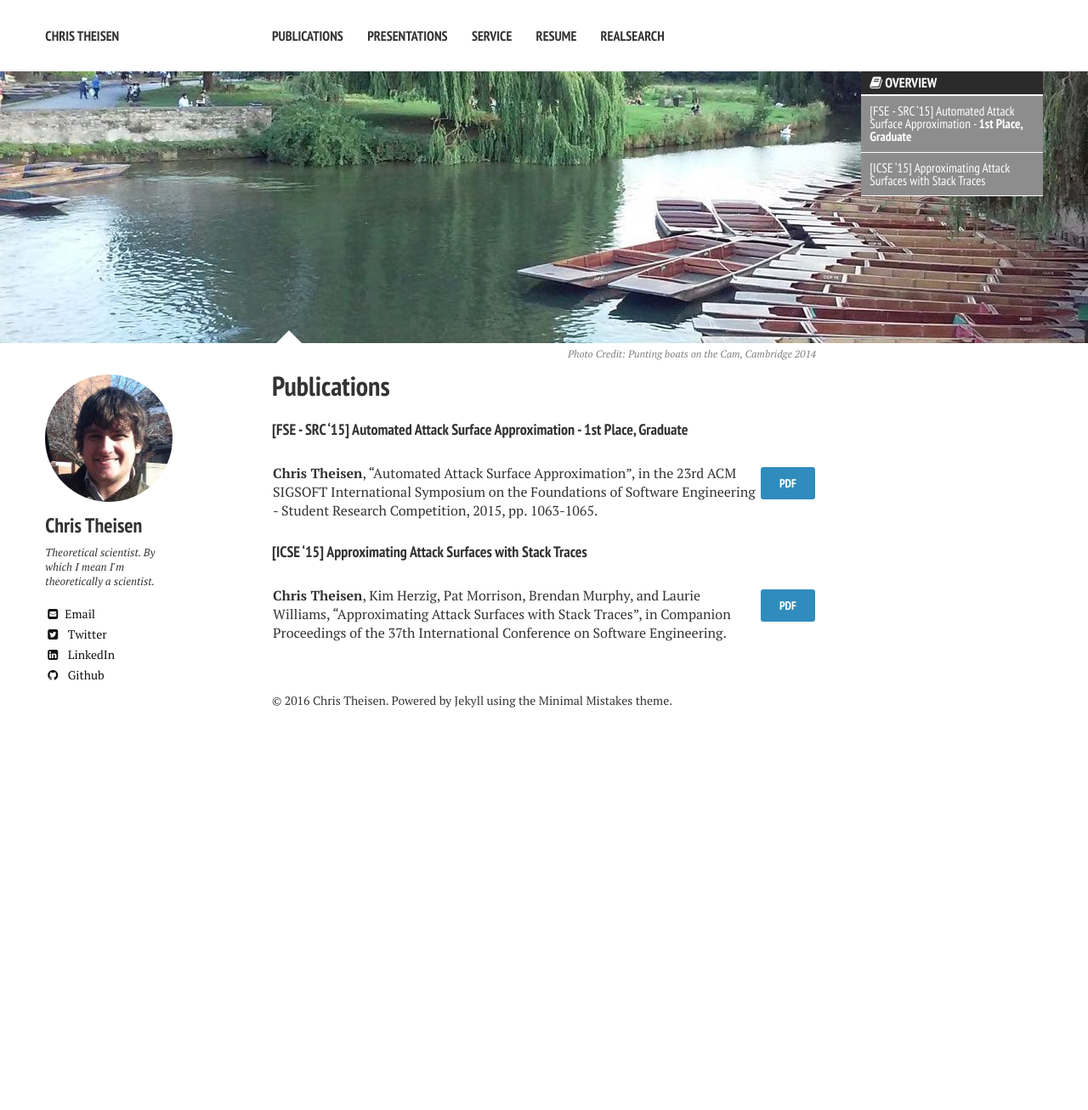
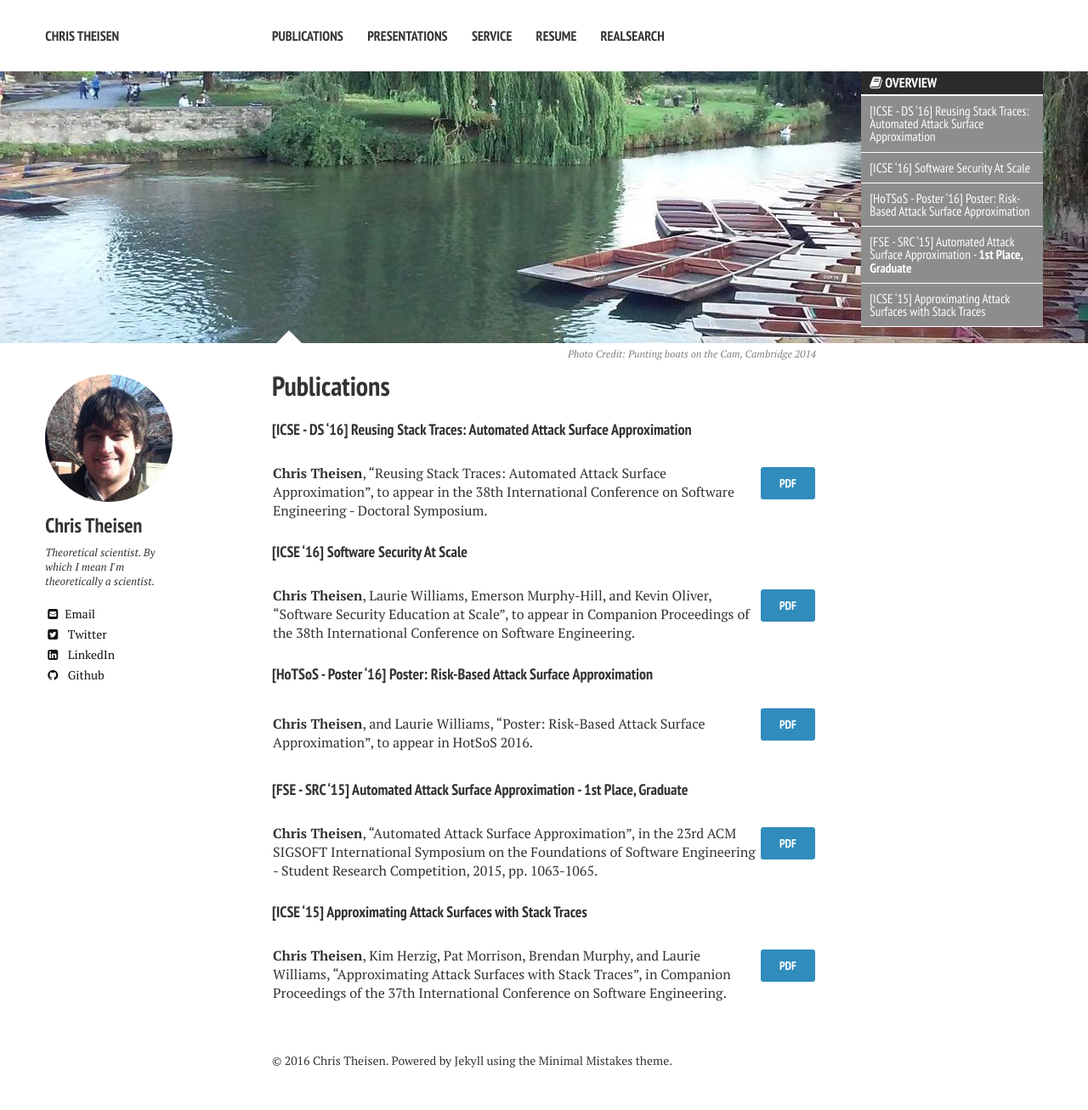
Before and after one commit to theisencr/old_webpage, a Jekyll site: the page built from publications/index.md, in a window 1280 px wide. Shown: the whole page at 85% size. Built offline with Jekyll 4.4.1, drawn with Linux system fonts in a browser that asks for light colours; nearby versions of some CDN libraries; before the commit the page ends 900 px from its top, so only the background shows below that.

Commit message:
Publication Update

```diff
--- a/publications/index.md
+++ b/publications/index.md
@@ -12,6 +12,18 @@ image:
 
 {% include _toc.html %}
 
+#### [ICSE - DS '16] Reusing Stack Traces: Automated Attack Surface Approximation
+
+**Chris Theisen**, “Reusing Stack Traces: Automated Attack Surface Approximation”, to appear in the 38th International Conference on Software Engineering - Doctoral Symposium. | <a href="https://github.com/theisencr/theisencr.github.io/blob/master/assets/pubs/DoctoralSymposium_preprint.pdf" class="btn btn-info">PDF</a>
+
+#### [ICSE '16] Software Security At Scale
+
+**Chris Theisen**, Laurie Williams, Emerson Murphy-Hill, and Kevin Oliver, “Software Security Education at Scale”, to appear in Companion Proceedings of the 38th International Conference on Software Engineering. | <a href="https://github.com/theisencr/theisencr.github.io/blob/master/assets/pubs/ICSE2016_SEET_preprint.pdf" class="btn btn-info">PDF</a>
+
+#### [HoTSoS - Poster '16] Poster: Risk-Based Attack Surface Approximation
+
+**Chris Theisen**, and Laurie Williams, “Poster: Risk-Based Attack Surface Approximation”, to appear in HotSoS 2016. | <a href="https://github.com/theisencr/theisencr.github.io/blob/master/assets/pubs/HoTSoS2016_poster.pdf" class="btn btn-info">PDF</a>
+
 #### [FSE - SRC '15] Automated Attack Surface Approximation - **1st Place, Graduate**
 
 **Chris Theisen**, "Automated Attack Surface Approximation", in the 23rd ACM SIGSOFT International Symposium on the Foundations of Software Engineering - Student Research Competition, 2015, pp. 1063-1065. | <a href="https://github.com/theisencr/theisencr.github.io/blob/master/assets/pubs/SRFSE_final.pdf" class="btn btn-info">PDF</a>
```
Also changed, not shown: 3 other files.
